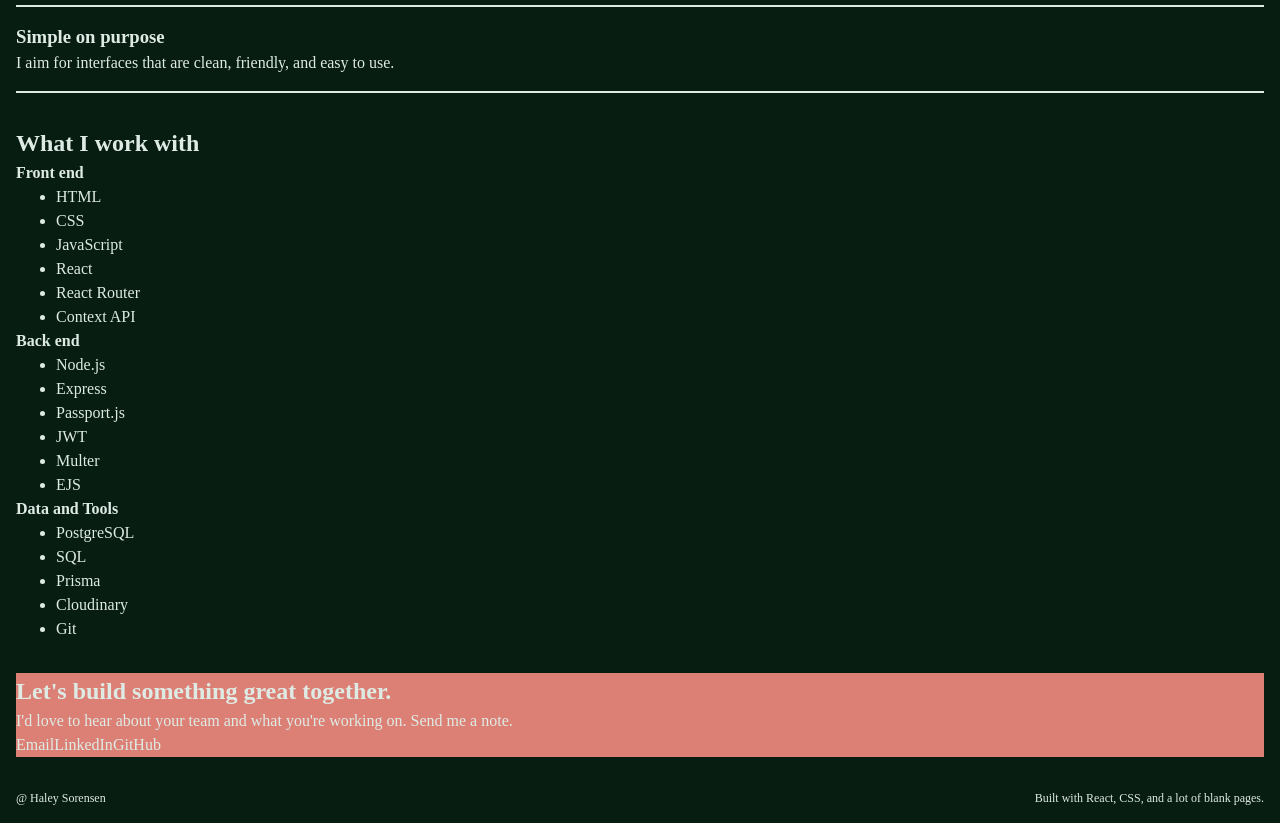
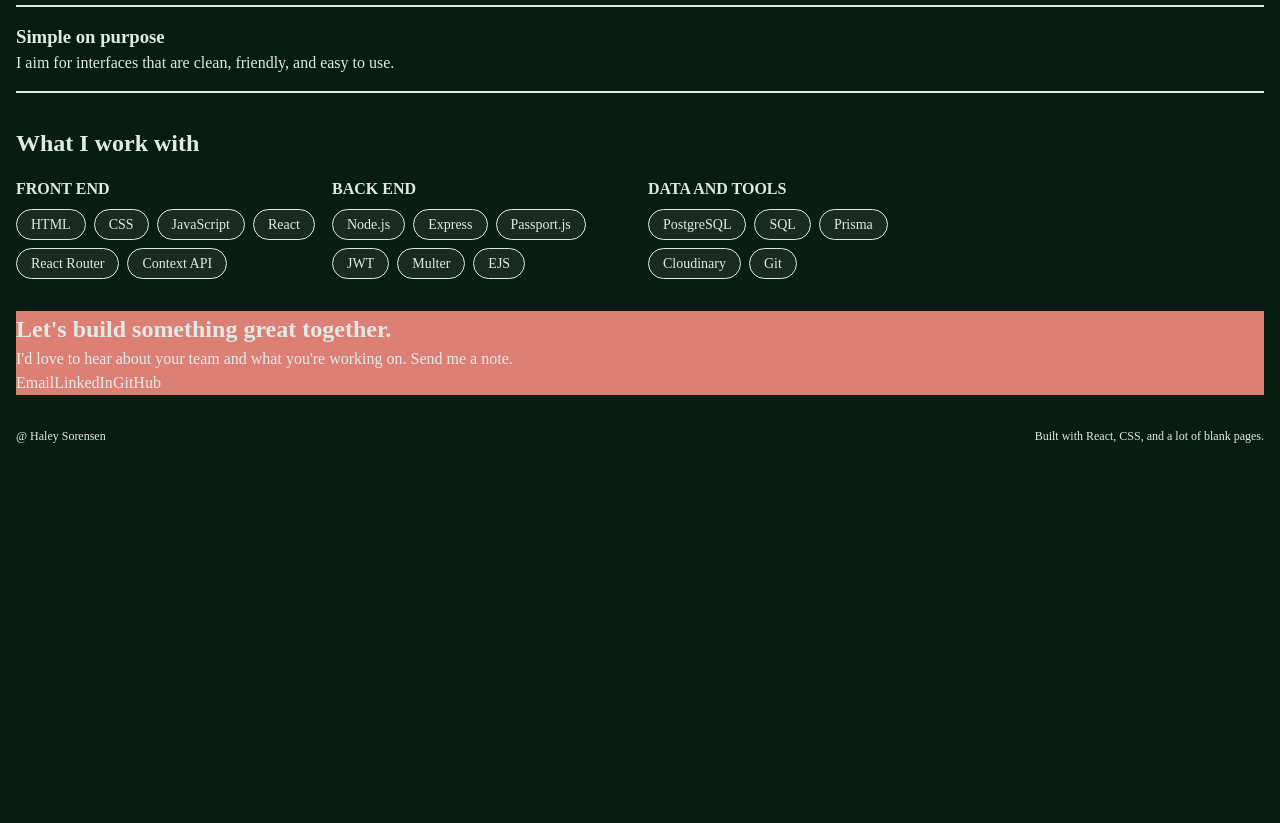
Before and after one commit to Hsoren31/Hsoren31.github.io, a React (Vite) app: page / in a window 1280 px wide. Shown: the part 3720-4543 px from the top of the page. After the commit the page ends 4181 px from the top, so only its background shows below. Built offline with nearby package versions, Linux system fonts and the light colour scheme.

Commit message:
Style: skills section layout and spacing

```diff
--- a/src/components/Skills.jsx
+++ b/src/components/Skills.jsx
@@ -1,10 +1,11 @@
 import skills from "../../data/skills";
+import "../styles/skills.css";
 
 export default function Skills() {
   return (
     <section id="skills">
       <h2>What I work with</h2>
-      <div>
+      <div className="skill-group">
         <strong>Front end</strong>
         <ul>
           {skills.frontend.map((skill) => (
@@ -12,7 +13,7 @@ export default function Skills() {
           ))}
         </ul>
       </div>
-      <div>
+      <div className="skill-group">
         <strong>Back end</strong>
         <ul>
           {skills.backend.map((skill) => (
@@ -20,7 +21,7 @@ export default function Skills() {
           ))}
         </ul>
       </div>
-      <div>
+      <div className="skill-group">
         <strong>Data and Tools</strong>
         <ul>
           {skills.dataAndTools.map((skill) => (
--- /dev/null
+++ b/src/styles/skills.css
@@ -0,0 +1,35 @@
+section#skills {
+  display: grid;
+  gap: 1rem;
+  grid-template-columns: repeat(auto-fit, minmax(300px, 1fr));
+}
+
+section#skills > h2 {
+  grid-column: 1 / -1;
+}
+
+.skill-group {
+  display: grid;
+  gap: 0.5rem;
+
+  strong {
+    text-transform: uppercase;
+  }
+
+  ul {
+    padding: 0;
+    list-style: none;
+    display: flex;
+    flex-wrap: wrap;
+    gap: 8px;
+
+    li {
+      padding: 0.3em 1em;
+      border: 1px solid var(--clr-text);
+      border-radius: 2em;
+      text-wrap: nowrap;
+      font-size: 14px;
+      background-color: var(--clr-surface-1);
+    }
+  }
+}
```
